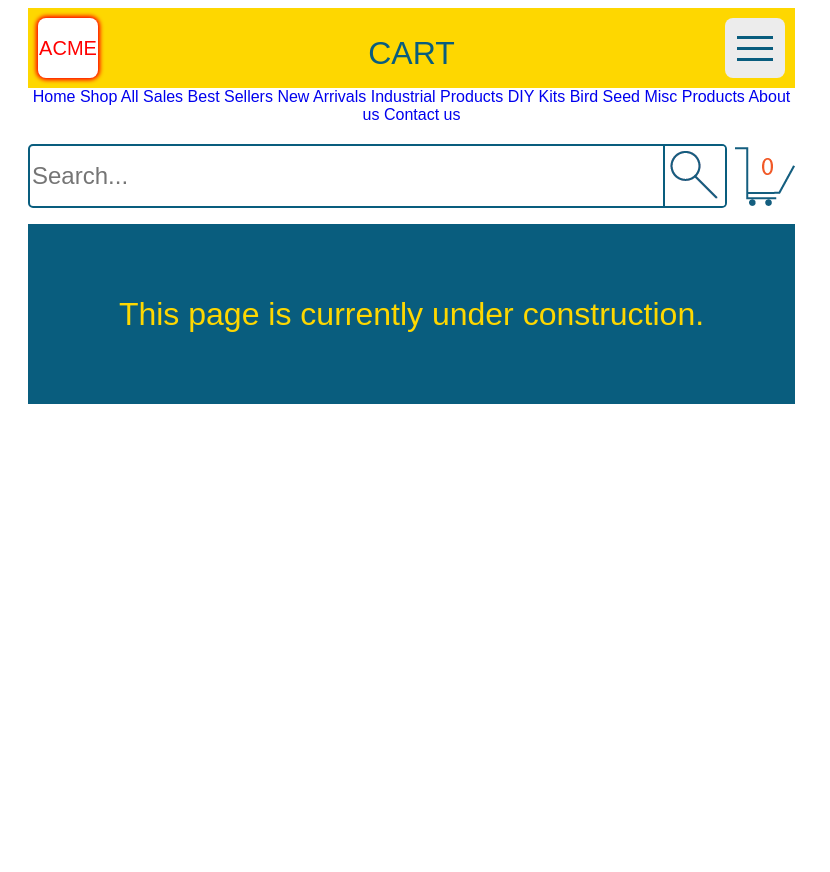
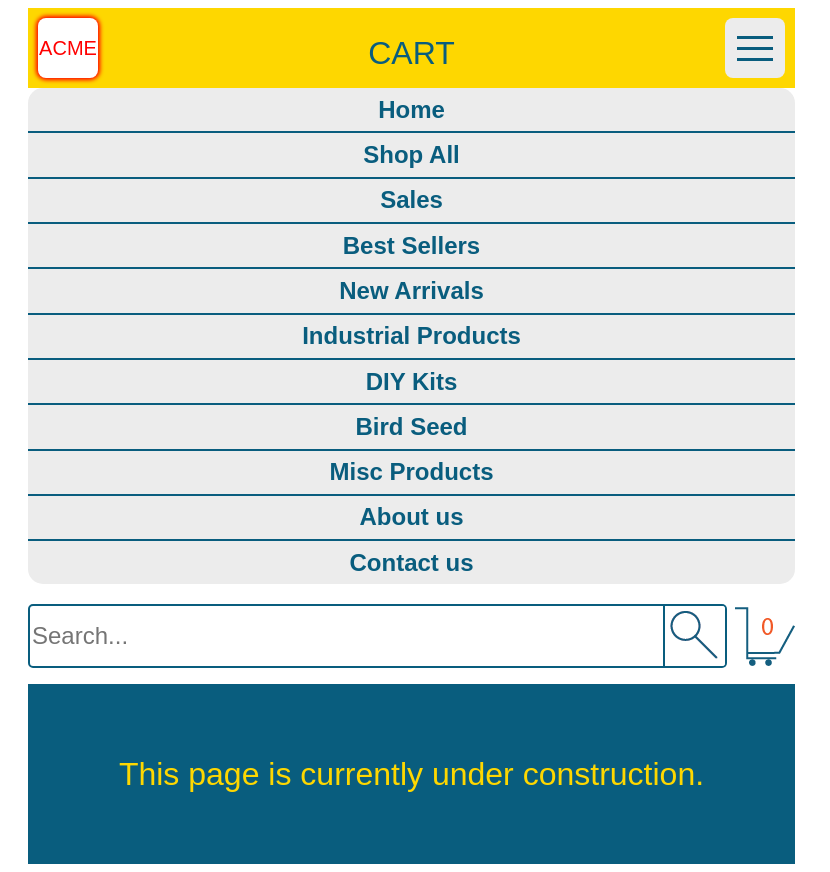
Before and after one commit to jkucharek/P2_Kucharek_Jesse, a plain HTML site: page cart.html in a window 1280 px wide. Shown: the whole page, without its empty margins (0-830 px from the left). Before the commit the page ends 800 px from the top, so only its background shows below. Drawn offline with Linux system fonts and the light colour scheme; a script that the page names is missing.

Commit message:
Styles for accordion added.

```diff
--- a/styles_underConstruction.css
+++ b/styles_underConstruction.css
@@ -52,16 +52,68 @@ header div {
 }
 
 #hamburger {
-	background-color: rgb(236, 236, 236);
+	background: rgb(236, 236, 236);
 	border-radius: 8px;
 	line-height: 0.75;
+	cursor: pointer;
+	transition: 0.4s;
 }
+
+#hamburger:hover {
+	background-color: rgb(9, 93, 126);
+}
+
+#hamburger:hover hr {
+	background: rgb(236, 236, 236);
+}
+
 
 #hamburger hr {
 	width: 60%;
 	height: 3px;
 	background: rgb(9, 93, 126);
 	border: 0;
+	transition: 0.4s;
+}
+
+
+
+
+/*nav formatting*/
+nav {
+	position: relative;
+	display: grid;
+	grid-template-columns: 100%;
+	overflow: hidden;
+	transition: max-height 0.2s ease-out;
+}
+
+nav a {
+	background-color: rgb(236, 236, 236);
+	margin: 0;
+	padding: 1%;
+	font-size: 1.5rem;
+	color: rgb(9, 93, 126);
+	font-weight: 600;
+	border-bottom: solid rgb(9, 93, 126) 2px;
+
+}
+
+nav a:hover {
+	background-color: rgb(9, 93, 126);
+	color: rgb(236, 236, 236);
+}
+
+
+
+
+nav a:first-of-type {
+	border-radius: 15px 15px 0px 0px;
+}
+
+nav a:last-of-type {
+	border-radius: 0px 0px 15px 15px;
+	border-bottom: none;
 }
 
 
```
